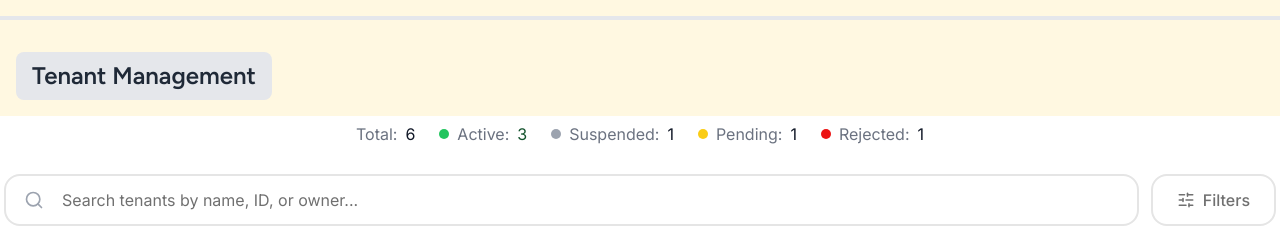
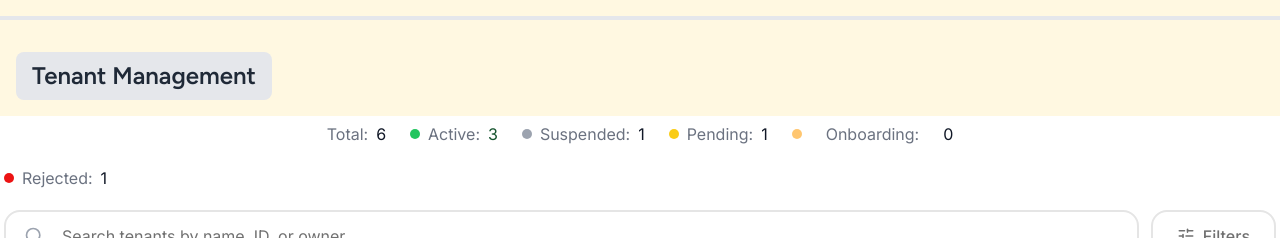
Before and after one commit to ShanRaboy11/Qios, a Next.js app: page /draft in a window 1280 px wide. Shown: the part 7460-7698 px from the top of the page. Built offline with nearby package versions, Linux system fonts and the light colour scheme; no server answers.

Commit message:
fix: email issues and document viewing - Raboy

```diff
--- a/src/app/(admin)/admin/tenants/actions.ts
+++ b/src/app/(admin)/admin/tenants/actions.ts
@@ -20,7 +20,7 @@ export interface TenantDirectoryDetails {
   ownerEmail: string | null;
   ownerPhone: string | null;
   joined: string;
-  status: "Active" | "Suspended" | "Pending" | "Rejected";
+  status: "Active" | "Suspended" | "Pending" | "Rejected" | "Onboarding";
   documents: TenantDirectoryDocument[];
 }
 
@@ -38,7 +38,7 @@ export interface TenantProfileDetails {
   id: string;
   business_name: string;
   type: string;
-  status: "Active" | "Suspended" | "Pending" | "Rejected";
+  status: "Active" | "Suspended" | "Pending" | "Rejected" | "Onboarding";
   owner: string;
   email: string;
   phone: string;
@@ -84,7 +84,8 @@ const DOCUMENT_REQUIREMENTS = [
 
 function mapTenantStatus(
   status: string | null,
-): "Active" | "Suspended" | "Pending" | "Rejected" {
+): "Active" | "Suspended" | "Pending" | "Rejected" | "Onboarding" {
+  if (status === "onboarding") return "Onboarding";
   if (status === "pending") return "Pending";
   if (status === "approved") return "Active";
   if (status === "rejected") return "Rejected";
--- a/src/app/onboarding/actions.ts
+++ b/src/app/onboarding/actions.ts
@@ -260,14 +260,10 @@ const getLatestUserByEmail = async (
   return null;
 };
 
-export async function createDevOnboardingAuthUser(input: {
+export async function createOnboardingAuthUser(input: {
   email: string;
   password: string;
 }) {
-  if (process.env.NODE_ENV === "production") {
-    throw new Error("Dev-only auth helper cannot run in production.");
-  }
-
   const supabase = createSupabaseAdminClient();
   const normalizedEmail = normalizeEmail(input.email);
   const existingUser = await getLatestUserByEmail(supabase, normalizedEmail);
@@ -453,15 +449,6 @@ export async function sendContactVerificationCode(data: {
   businessName: string;
 }) {
   const verificationCode = Math.floor(100000 + Math.random() * 900000).toString();
-  const isDev = process.env.NODE_ENV !== "production";
-
-  if (isDev) {
-    console.log(`\n[DEV] Verification code generated for ${data.email}: ${verificationCode}\n`);
-    return {
-      success: true,
-      verificationCode,
-    };
-  }
 
   const result = await sendContactVerificationEmail({
     to: data.email,
@@ -600,7 +587,7 @@ export async function saveBusinessInformation(data: SaveBusinessInformationInput
 
 export async function saveOnboardingProgress(data: SaveOnboardingProgressInput) {
   const supabase = createSupabaseAdminClient();
-  const updatePayload: Record<string, unknown> = { status: "onboarding" };
+  const updatePayload: Record<string, unknown> = {};
 
   if (data.businessData?.name) {
     updatePayload.business_name = data.businessData.name;
@@ -752,6 +739,7 @@ export async function processOnboarding(data: {
   subscriptionData: { packageId: string };
   featureData: OperationalSetupConfig;
   userId?: string;
+  adminEmail?: string;
 }) {
   const supabase = createSupabaseAdminClient();
   const subscriptionPlan = getSubscriptionPlan(data.subscriptionData.packageId);
@@ -808,8 +796,10 @@ export async function processOnboarding(data: {
   }
 
   try {
+    const toEmail = data.adminEmail || data.businessData.email;
     await sendRegistrationSuccessEmail({
-      to: data.businessData.email,
+      to: toEmail,
+      adminName: data.businessData.owner.trim(),
       businessName: data.businessData.name,
     });
   } catch (err) {
@@ -821,5 +811,6 @@ export async function processOnboarding(data: {
     tenantId: data.tenantId,
     businessName: data.businessData.name,
     businessEmail: data.businessData.email,
+    ownerName: data.businessData.owner,
   };
 }
--- a/src/app/onboarding/page.tsx
+++ b/src/app/onboarding/page.tsx
@@ -32,7 +32,7 @@ import {
   processOnboarding,
   resolveOnboardingAccess,
   sendContactVerificationCode,
-  createDevOnboardingAuthUser,
+  createOnboardingAuthUser,
   saveBusinessInformation,
   saveDocumentUploads,
   saveOnboardingProgress,
@@ -159,7 +159,7 @@ export default function OnboardingPage() {
 
   const [showSuccessModal, setShowSuccessModal] = useState(false);
   const [registrationData, setRegistrationData] = useState({
-    businessName: "",
+    adminName: "",
     businessEmail: "",
   });
 
@@ -373,22 +373,14 @@ export default function OnboardingPage() {
         return;
       }
 
-      if (process.env.NODE_ENV !== "production") {
-        const devUser = await createDevOnboardingAuthUser({
+      try {
+        const authUser = await createOnboardingAuthUser({
           email: authData.email,
           password: authData.password,
         });
-
-        setUserId(devUser.userId);
-      } else {
-        const { data, error: signUpError } = await supabase.auth.signUp({
-          email: authData.email,
-          password: authData.password,
-        });
-
-        if (signUpError) {
-          const msg = signUpError.message || "";
-
+        setUserId(authUser.userId);
+      } catch (err: any) {
+        const msg = err.message || "";
         if (/already/i.test(msg) || /exists/i.test(msg)) {
           const refreshedAccess = await resolveOnboardingAccess({ email: authData.email });
 
@@ -407,13 +399,7 @@ export default function OnboardingPage() {
           scrollToTop();
           return;
         }
-
-          throw new Error(signUpError.message || "Failed to create account. Please try again.");
-        }
-
-        if (data.user?.id) {
-          setUserId(data.user.id);
-        }
+        throw err;
       }
 
       await dispatchVerificationCode({
@@ -658,11 +644,12 @@ export default function OnboardingPage() {
         subscriptionData,
         featureData: operationalData,
         userId,
+        adminEmail: authData.email,
       });
 
       if (res.success) {
         setRegistrationData({
-          businessName: res.businessName,
+          adminName: res.ownerName,
           businessEmail: res.businessEmail,
         });
         setShowSuccessModal(true);
@@ -869,7 +856,7 @@ export default function OnboardingPage() {
 
       {showSuccessModal && (
         <RegistrationSuccessModal
-          businessName={registrationData.businessName}
+          adminName={registrationData.adminName}
           businessEmail={registrationData.businessEmail}
           onClose={handleModalClose}
         />
--- a/src/components/organisms/TenantManagement.tsx
+++ b/src/components/organisms/TenantManagement.tsx
@@ -26,7 +26,8 @@ interface Tenant {
   owner: string;
   type: "Professional" | "Enterprise" | "Starter";
   joined: string;
-  status: "Active" | "Suspended" | "Pending" | "Rejected";
+  status: "Active" | "Suspended" | "Pending" | "Rejected" | "Onboarding";
+  rawStatus?: string;
 }
 
 const INITIAL_DATA: Tenant[] = [
@@ -289,6 +290,7 @@ export default function TenantManagement({
       pending: tenants.filter((t) => t.status === "Pending").length,
       suspended: tenants.filter((t) => t.status === "Suspended").length,
       rejected: tenants.filter((t) => t.status === "Rejected").length,
+      onboarding: tenants.filter((t) => t.status === "Onboarding").length,
     }),
     [tenants],
   );
@@ -316,6 +318,12 @@ export default function TenantManagement({
           <span className="b1 text-gray-900">{stats.pending}</span>
         </div>
 
+          <div className="w-2.5 h-2.5 bg-[#ffc670] rounded-full" />
+          <span className="b1 text-gray-500">Onboarding:</span>
+          <span className="b1 text-gray-900">{stats.onboarding}</span>
+        </div>
+
+        <div className="flex items-center gap-2">
         <div className="flex items-center gap-2">
           <div className="w-2.5 h-2.5 bg-warning-primary rounded-full" />
           <span className="b1 text-gray-500">Rejected:</span>
@@ -378,6 +386,7 @@ export default function TenantManagement({
                     { label: "Pending", value: "Pending" },
                     { label: "Suspended", value: "Suspended" },
                     { label: "Rejected", value: "Rejected" },
+                    { label: "Onboarding", value: "Onboarding" },
                   ]}
                   value={statusFilter}
                   onSelect={(opt) => setStatusFilter(opt.value)}
@@ -524,6 +533,7 @@ function TenantCard({
                 tenant.status === "Active" && "bg-success-primary",
                 tenant.status === "Pending" && "bg-brand-secondary",
                 tenant.status === "Suspended" && "bg-gray-500",
+                tenant.status === "Onboarding" && "bg-[#ffc670]",
                 tenant.status === "Rejected" && "bg-warning-primary",
               )}
             />
@@ -533,6 +543,7 @@ function TenantCard({
                 tenant.status === "Active" && "text-success-primary",
                 tenant.status === "Pending" && "text-brand-secondary",
                 tenant.status === "Suspended" && "text-gray-500",
+                tenant.status === "Onboarding" && "text-[#ffc670]",
                 tenant.status === "Rejected" && "text-warning-primary",
               )}
             >
--- a/src/components/organisms/TenantProfilePage.tsx
+++ b/src/components/organisms/TenantProfilePage.tsx
@@ -20,7 +20,7 @@ export interface TenantProfileData {
   id: string;
   business_name: string;
   type: string;
-  status: "Active" | "Pending" | "Suspended" | "Rejected";
+  status: "Active" | "Pending" | "Suspended" | "Rejected" | "Onboarding";
   owner: string;
   email: string;
   phone: string;
--- a/src/lib/email.ts
+++ b/src/lib/email.ts
@@ -320,11 +320,6 @@ export const sendContactVerificationEmail = async ({
     };
   }
 
-  if (isDevelopment) {
-    console.log(`[DEV EMAIL] Verification code for ${to}: ${code}`);
-    return { success: true as const, messageId: `dev-otp-${Date.now()}` };
-  }
-
   const digits = code.split("");
   const mid = Math.floor(digits.length / 2);
   const left = digits.slice(0, mid);
@@ -451,11 +446,6 @@ export const sendBusinessVerificationEmail = async ({
         "SMTP is not fully configured. Set SMTP_HOST, SMTP_PORT, SMTP_USER, SMTP_PASSWORD, and SMTP_FROM.",
       ),
     };
-  }
-
-  if (isDevelopment) {
-    console.log(`[DEV EMAIL] Business verification email skipped for ${to} (${status})`);
-    return { success: true as const, messageId: `dev-business-${Date.now()}` };
   }
 
   const isApproved = status === "approved";
@@ -635,9 +625,11 @@ export const sendBusinessVerificationEmail = async ({
 
 export const sendRegistrationSuccessEmail = async ({
   to,
+  adminName,
   businessName,
 }: {
   to: string;
+  adminName: string;
   businessName: string;
 }) => {
   const smtp = readSmtpConfig();
@@ -647,11 +639,6 @@ export const sendRegistrationSuccessEmail = async ({
       reason: "SMTP_NOT_CONFIGURED" as const,
       error: new Error("SMTP is not fully configured."),
     };
-  }
-
-  if (isDevelopment) {
-    console.log(`[DEV EMAIL] Registration success email skipped for ${to} (${businessName})`);
-    return { success: true as const, messageId: `dev-success-${Date.now()}` };
   }
 
   const html = emailWrapper(`
@@ -667,10 +654,10 @@ export const sendRegistrationSuccessEmail = async ({
     <tr>
       <td style="padding:32px 40px 28px;background:#fffdf8;">
         <p style="margin:0 0 10px;font-size:15px;color:${B.textPrimary};">
-          Hi <strong>${businessName}</strong>,
+          Hi <strong>${adminName}</strong>,
         </p>
         <p style="margin:0 0 24px;font-size:14px;color:${B.textSecondary};line-height:1.7;">
-          We've received your business registration and our team will review your documents shortly.
+          We've received your registration for <strong>${businessName}</strong> and our team will review your documents shortly.
           Here's what to expect next:
         </p>
 
```
Also changed, not shown: src/app/onboarding/components/RegistrationSuccessModal.tsx (+18 -8 lines). Lines whose indentation alone changed are shown as unchanged.
